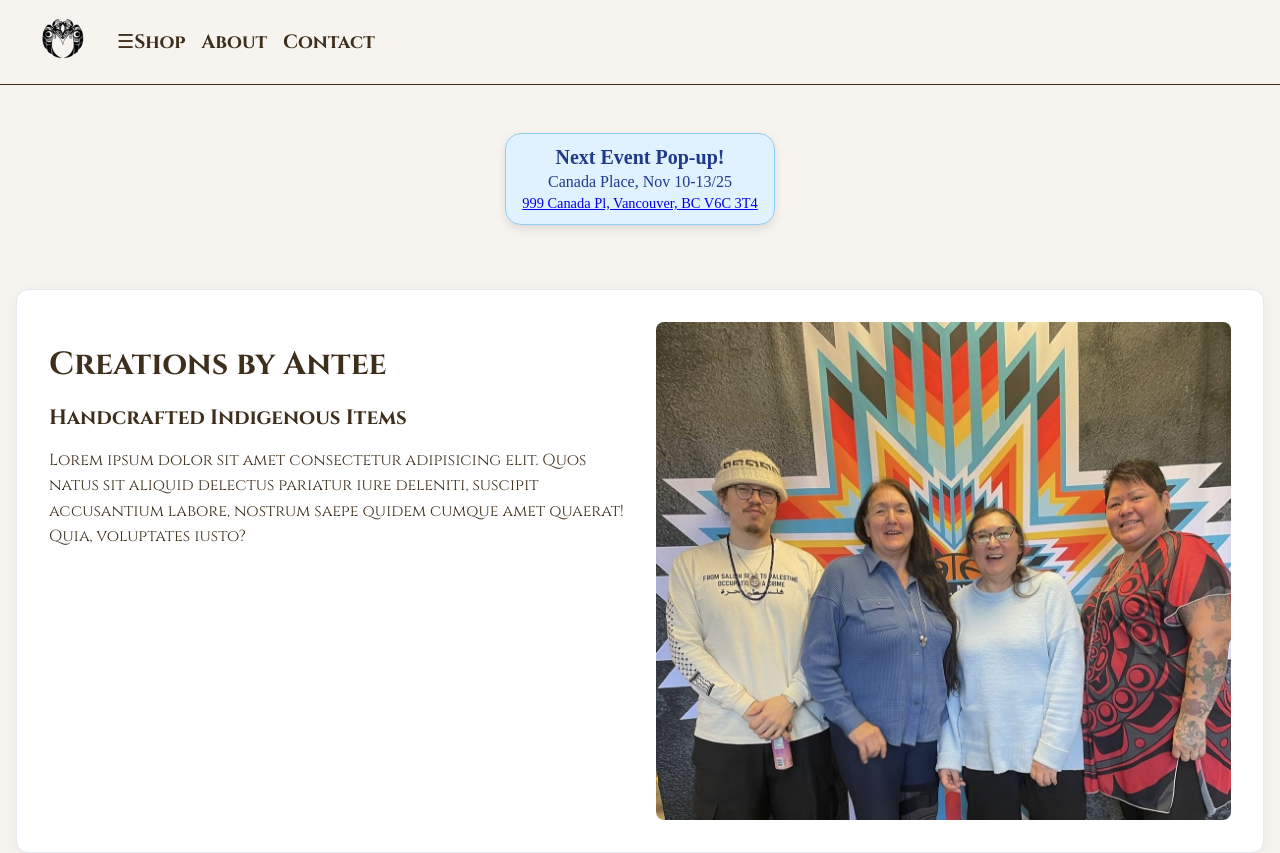
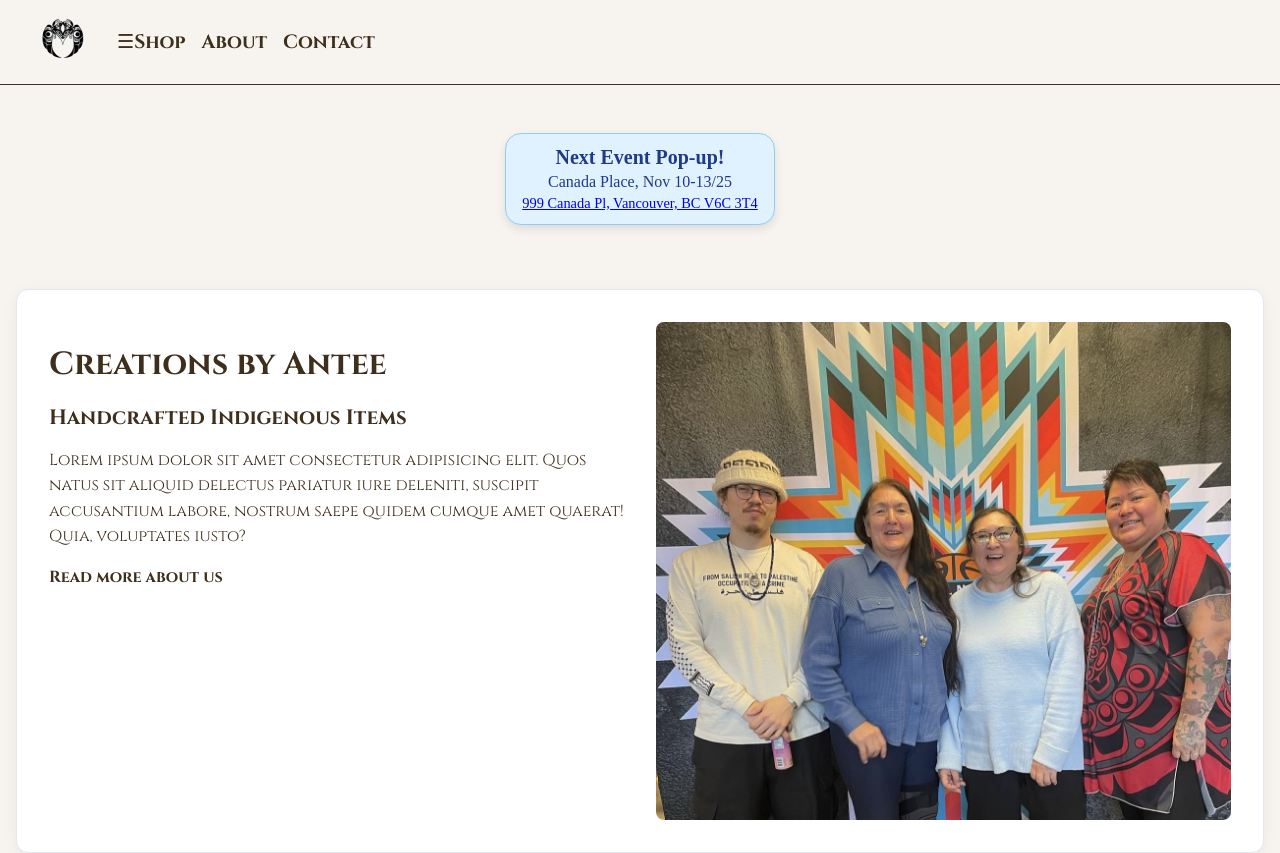
Before and after one commit to Clay-TheCreator/CreationsbyAntee, a React (Vite) app: page / in a window 1280 px wide. Shown: the top 853 px of the page. Built offline with nearby package versions, Linux system fonts and the light colour scheme.

Commit message:
update may 6th

```diff
--- a/src/components/header.jsx
+++ b/src/components/header.jsx
@@ -1,3 +1,5 @@
+import { Link } from "react-router-dom";
+
 function Header() {
   return (
     <div className="header-card">
@@ -11,7 +13,7 @@
             labore, nostrum saepe quidem cumque amet quaerat! Quia, voluptates
             iusto?
           </p>
-          {/* <Link to="/about" className="header-link">Read more about us</Link> */}
+          <Link to="/about" className="header-link">Read more about us</Link>
         </div>
         <div className="header-image-wrapper">
           <img
--- a/src/components/popularitems.jsx
+++ b/src/components/popularitems.jsx
@@ -48,7 +48,7 @@
   const navigate = useNavigate();
 
   const handleSeeMore = () => {
-    navigate('/items')
+    navigate('/shop')
   }
 
   // Close on Escape key
--- a/src/components/style.css
+++ b/src/components/style.css
@@ -224,14 +224,14 @@
 
   .header-link {
     text-decoration: none;
-    font-weight: 500;
-    color: #1a202c;
+    font-weight: 550;
+    color: #3e2f1c;
     border-bottom: 1px solid transparent;
     transition: border-color 0.3s;
   }
 
   .header-link:hover {
-    border-color: #1a202c;
+    border-color: #3e2f1c;
   }
 
   .header-image-wrapper {
```
